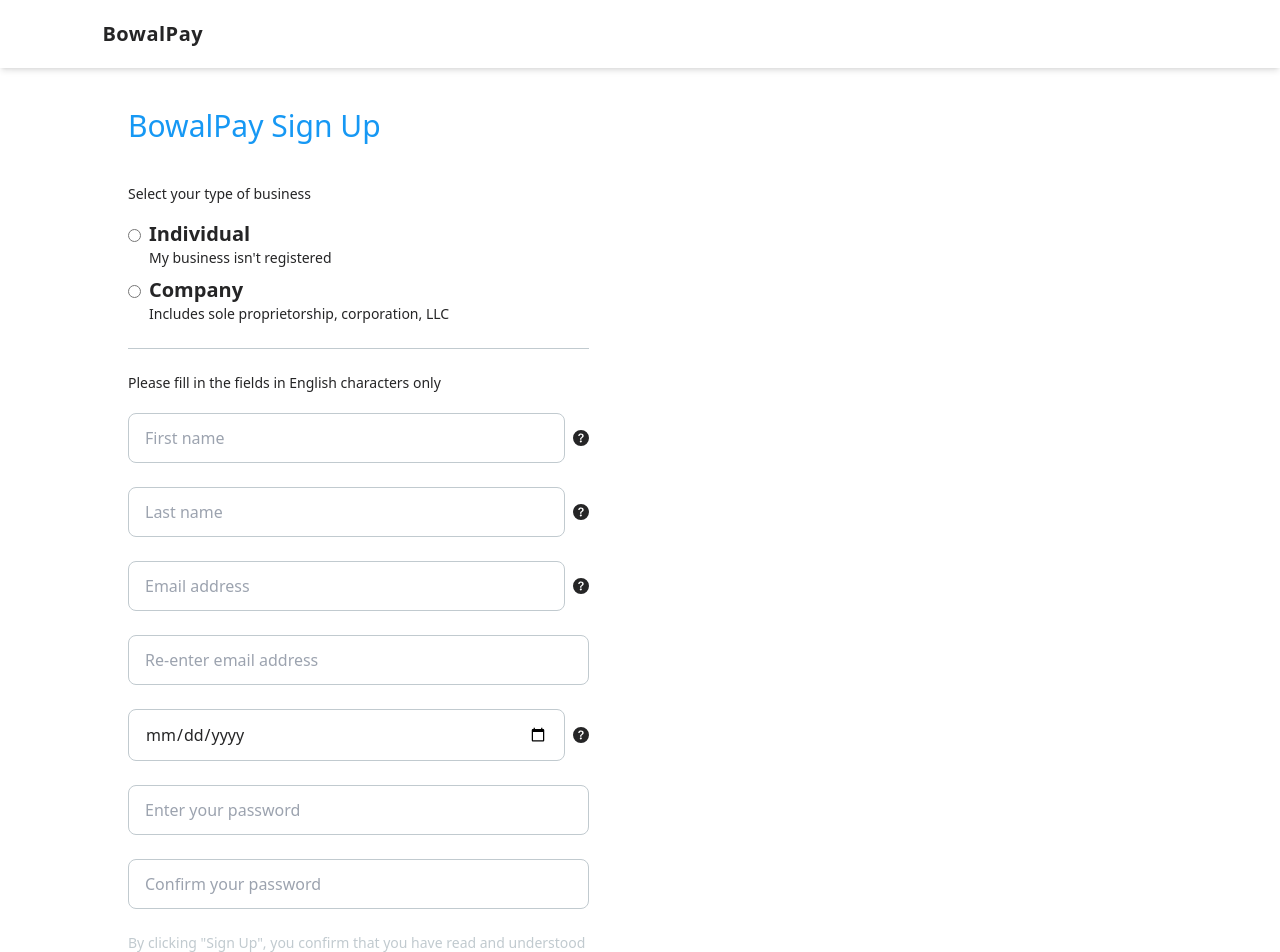
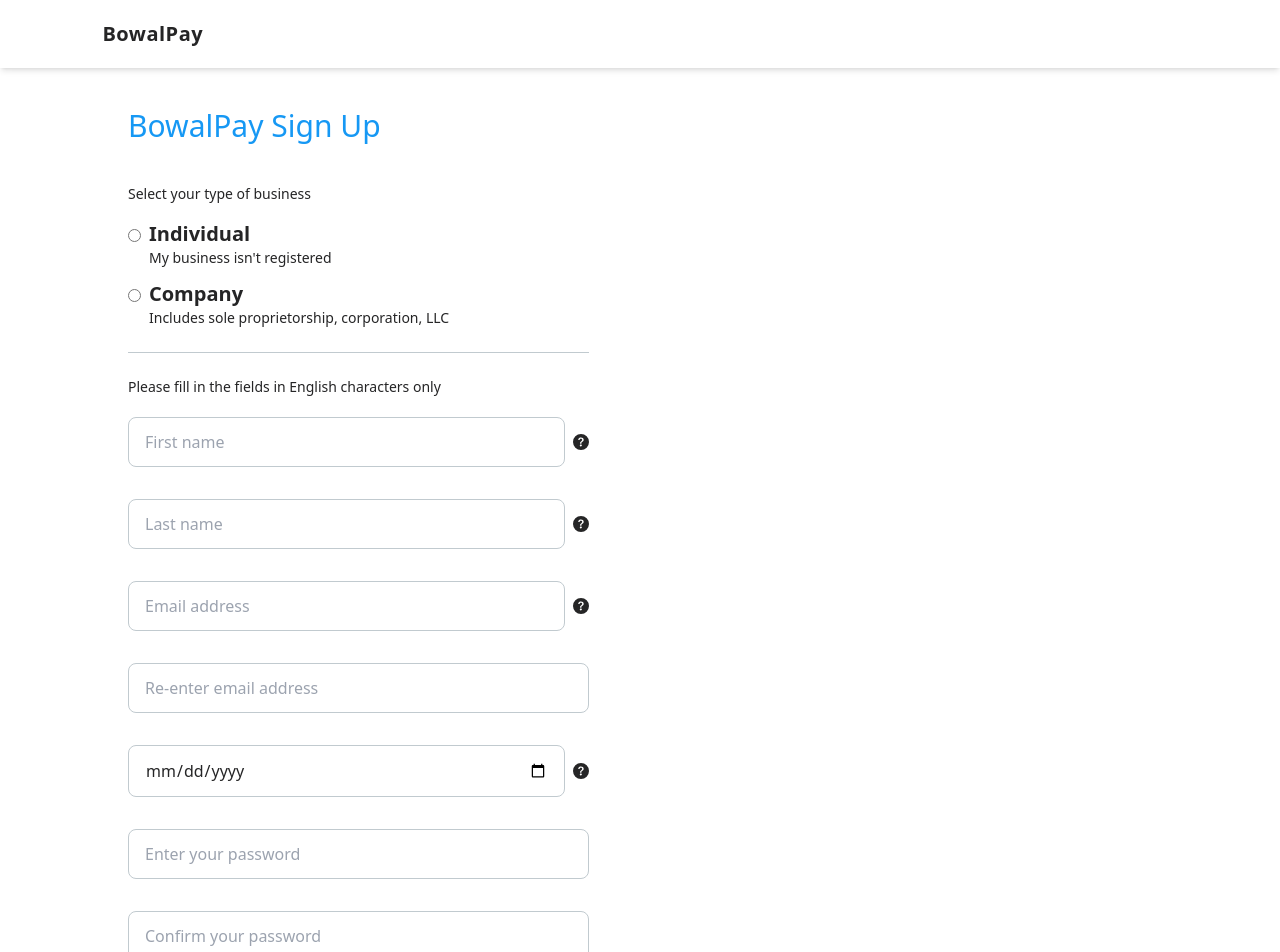
Before and after one commit to BowaDAO/BowalPay, a React (Vite) app in the folder frontend/: page /register in a window 1280 px wide. Shown: the top 952 px of the page. Built offline with nearby package versions, Linux system fonts and the light colour scheme.

Commit message:
signup form

```diff
--- a/frontend/src/components/forms/signup-form/index.tsx
+++ b/frontend/src/components/forms/signup-form/index.tsx
@@ -5,7 +5,7 @@
   TextField,
 } from "@/components";
 import { registerFormValidationSchema } from "@/utilities/validations";
-import { Formik, Form } from "formik";
+import { Formik, Form, ErrorMessage } from "formik";
 
 const initialFormValues = {
   firstName: "",
@@ -28,24 +28,37 @@
         onSubmit={() => {}}
         validationSchema={registerFormValidationSchema}
       >
+        {(formik) => {
+          return (
             <Form className="lg:w-[45%] flex flex-col gap-6">
               <div className="flex flex-col gap-4">
-            <h6 className="text-sm text-black">Select your type of business</h6>
+                <h6 className="text-sm text-black">
+                  Select your type of business
+                </h6>
 
-            <span className="flex flex-col gap-2">
+                <div className=" relative flex flex-col gap-3">
                   <BusinessTypeRadio
                     heading="Individual"
                     subheading="My business isn't registered"
                     name="businessType"
                     value="individual"
+                    id="businessType"
                   />
                   <BusinessTypeRadio
                     heading="Company"
                     subheading="Includes sole proprietorship, corporation, LLC"
                     name="businessType"
                     value="company"
+                    id="businessType"
                   />
-            </span>
+
+                  <ErrorMessage
+                    name="businessType"
+                    component="div"
+                    id="businessType"
+                    className="text-red-700 text-xs md:text-sm absolute -bottom-4"
+                  />
+                </div>
               </div>
 
               <Divider />
@@ -55,13 +68,16 @@
                   Please fill in the fields in English characters only
                 </h6>
 
-            <span className="flex flex-col gap-6">
+                <span className="flex flex-col gap-8">
                   <span className="flex items-center gap-2">
                     <TextField
                       name="firstName"
                       id="firstName"
                       type="text"
                       placeholder="First name"
+                      labelVisible={formik.values.firstName.length > 0}
+                      extraClasses="w-[430px]"
+                      autoComplete="off"
                     />
 
                     <QuestionMarkTooltip
@@ -76,6 +92,9 @@
                       id="lastName"
                       type="text"
                       placeholder="Last name"
+                      labelVisible={formik.values.lastName.length > 0}
+                      extraClasses="w-[430px]"
+                      autoComplete="off"
                     />
 
                     <QuestionMarkTooltip
@@ -90,6 +109,9 @@
                       id="email"
                       type="email"
                       placeholder="Email address"
+                      labelVisible={formik.values.email.length > 0}
+                      extraClasses="w-[430px]"
+                      autoComplete="off"
                     />
 
                     <QuestionMarkTooltip
@@ -103,6 +125,9 @@
                     id="confirmEmail"
                     type="email"
                     placeholder="Re-enter email address"
+                    labelVisible={formik.values.confirmEmail.length > 0}
+                    extraClasses="w-[430px]"
+                    autoComplete="off"
                   />
 
                   <span className="flex items-center gap-2">
@@ -111,6 +136,9 @@
                       id="dateOfBirth"
                       type="date"
                       placeholder="Date of birth"
+                      labelVisible={formik.values.dateOfBirth.length > 0}
+                      extraClasses="w-[430px]"
+                      autoComplete="off"
                     />
 
                     <QuestionMarkTooltip
@@ -124,6 +152,9 @@
                     id="password"
                     type="password"
                     placeholder="Enter your password"
+                    labelVisible={formik.values.password.length > 0}
+                    extraClasses="w-[430px]"
+                    autoComplete="off"
                   />
 
                   <TextField
@@ -131,15 +162,18 @@
                     id="confirmPassword"
                     type="password"
                     placeholder="Confirm your password"
+                    labelVisible={formik.values.confirmPassword.length > 0}
+                    extraClasses="w-[430px]"
+                    autoComplete="off"
                   />
                 </span>
               </div>
 
               <p className="text-sm text-chalk font-normal">
-            By clicking "Sign Up", you confirm that you have read and understood
-            the payoneer{" "}
-            <span className="text-blue underline">Privacy & Policy</span>, and
-            agree to itd terms.{" "}
+                By clicking "Sign Up", you confirm that you have read and
+                understood the payoneer{" "}
+                <span className="text-blue underline">Privacy & Policy</span>,
+                and agree to itd terms.{" "}
               </p>
 
               <button
@@ -149,6 +183,8 @@
                 Sign Up
               </button>
             </Form>
+          );
+        }}
       </Formik>
     </div>
   );
--- a/frontend/src/components/radios/business-type-radio/index.tsx
+++ b/frontend/src/components/radios/business-type-radio/index.tsx
@@ -5,13 +5,14 @@
   name: string;
   heading: string;
   subheading: string;
+  id: string;
 };
 
 const BusinessTypeRadio = (props: Props) => {
   return (
     <div className="flex gap-2 items-start">
       <div className="mt-1">
-        <Field name={props.name}>
+        <Field name={props.name} id={props.id}>
           {({ field }: FieldProps) => {
             return <input type="radio" {...field} value={props.value} />;
           }}
--- a/frontend/src/components/text-field/index.tsx
+++ b/frontend/src/components/text-field/index.tsx
@@ -1,4 +1,5 @@
 import { Field, ErrorMessage, FieldProps } from "formik";
+import { Fragment } from "react/jsx-runtime";
 
 type Props = {
   name: string;
@@ -6,35 +7,47 @@
   type: "email" | "password" | "text" | "number" | "date";
   placeholder?: string;
   disabled?: boolean;
-  autoComplete?: string;
+  autoComplete?: "on" | "off";
   passwordField?: boolean;
   passwordVisible?: boolean;
   togglePasswordVisibilityIcon?: () => void;
   maxLength?: number;
+  extraClasses?: string;
+  labelVisible?: boolean;
 };
 
 const TextField = (props: Props) => {
   return (
     <div className="relative w-full">
-      <label htmlFor={props.name}></label>
-
       <Field name={props.name} id={props.id}>
         {({ field }: FieldProps) => {
           return (
+            <span className="relative">
+              <label
+                htmlFor={props.name}
+                className={`${
+                  props.labelVisible ? "visible" : "invisible"
+                } absolute text-chalk bg-white px-1 left-2`}
+                style={{ transform: "translateY(-60%)" }}
+              >
+                {props.placeholder}
+              </label>
+
               <input
                 {...field}
-              className="border-chalk border-[1px] rounded-lg w-full px-4 py-3 text-sm lg:text-base"
+                className={`${props.extraClasses} border-chalk border-[1px] rounded-lg w-full px-4 py-3 text-sm lg:text-base`}
                 type={props.type}
                 placeholder={props.placeholder}
                 autoComplete={props.autoComplete}
                 disabled={props.disabled}
                 maxLength={props.maxLength}
               />
+            </span>
           );
         }}
       </Field>
 
-      <>
+      <Fragment>
         {props.passwordField && (
           <button
             type="button"
@@ -43,7 +56,7 @@
             className="absolute right-4 top-4"
           ></button>
         )}
-      </>
+      </Fragment>
 
       <ErrorMessage
         name={props.name}
--- a/frontend/src/utilities/validations/index.ts
+++ b/frontend/src/utilities/validations/index.ts
@@ -15,6 +15,6 @@
   confirmPassword: Yup.string()
     .oneOf([Yup.ref("password")], "Password does not match.")
     .required("The confirm password field is required."),
-  businessType: Yup.string().required("Select your type of business."),
+  businessType: Yup.string().required("Select your business type."),
   dateOfBirth: Yup.date().required("Date of birth is required."),
 });
```
Lines whose indentation alone changed are shown as unchanged.
